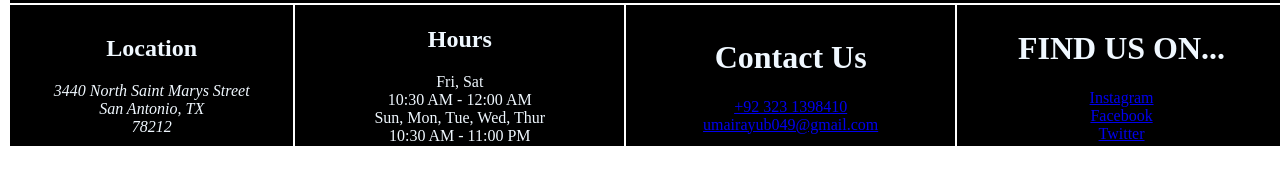
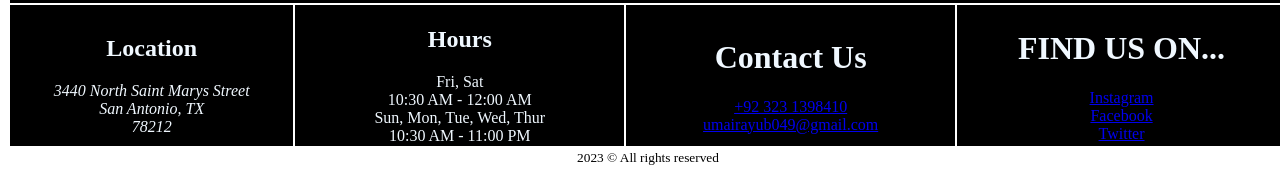
Before and after one commit to umairayub-dev/assignment-01, a plain HTML site: page Index.html in a window 1280 px wide. Shown: the part 2360-2534 px from the top of the page. Drawn offline with Linux system fonts and the light colour scheme.

Commit message:
Update Index.html

```diff
--- a/Index.html
+++ b/Index.html
@@ -253,7 +253,7 @@ body{
         </tfoot>
     </table>
     <footer>
-        <small></small>
+        <small>2023 © All rights reserved</small>
     </footer>
 </body>
 
```
